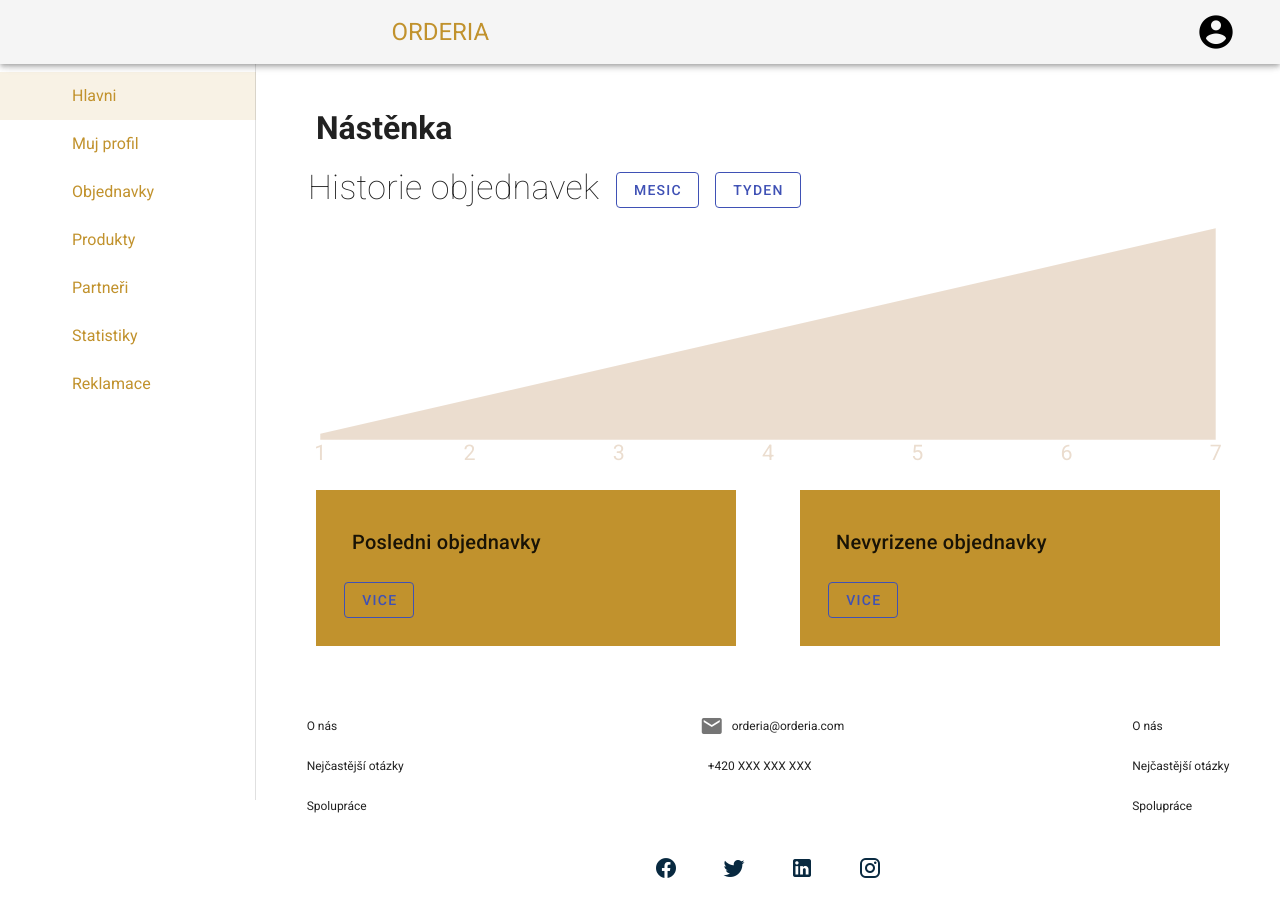
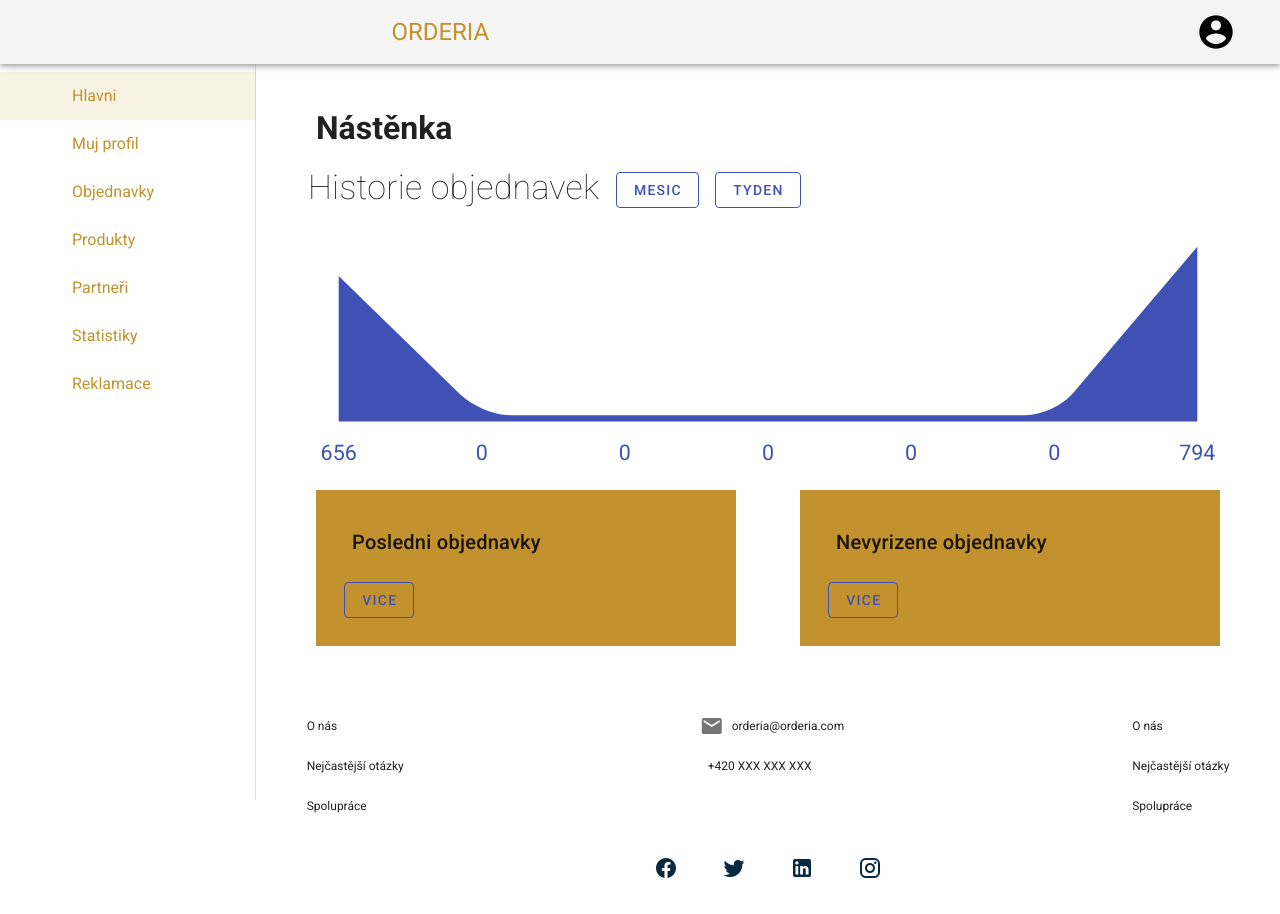
Before and after one commit to zladkaskazkina/Orderia, a Vue app: page /dashboard in a window 1280 px wide. Built offline with nearby package versions, Linux system fonts and the light colour scheme; data requests are answered from the project's data file; what vue-html-to-paper would draw is missing.

Commit message:
sparkline data
problem se zobrazenim, mozna bude lepsi pouzit jiny nastroj

```diff
--- a/db.json
+++ b/db.json
@@ -102,7 +102,7 @@
       "id": 1,
       "status": "prijata",
       "transport_price": 50,
-      "total_price": 656,
+      "total_price": 497,
       "producerID": 3,
       "buyerID": 2,
       "createdAt": "2020-10-31 20:51:37",
@@ -110,7 +110,7 @@
         {
           "id": 2,
           "title": "Risotto safranove",
-          "quantity": 3,
+          "quantity": 2,
           "price": 159
         },
         {
@@ -149,7 +149,7 @@
       "id": 3,
       "status": "zamitnuta",
       "transport_price": 50,
-      "total_price": 656,
+      "total_price": 467,
       "producerID": "3",
       "buyerID": "Scuk",
       "createdAt": "2020-11-07 20:51:37",
@@ -157,12 +157,12 @@
         {
           "id": 2,
           "title": "Risotto safranove",
-          "quantity": 3,
+          "quantity": 1,
           "price": 159
         },
         {
           "title": "Risotto rajcatove",
-          "quantity": 1,
+          "quantity": 2,
           "price": 129
         }
       ]
@@ -192,7 +192,7 @@
     {
       "id": 5,
       "status": "ceka na schvaleni",
-      "transport_price": null,
+      "transport_price": 0,
       "total_price": 393,
       "producerID": "3",
       "buyerID": "",
@@ -201,7 +201,7 @@
         {
           "id": 1,
           "title": "Risotto rajcatove",
-          "price": "135",
+          "price": 135,
           "quantity": 1
         },
         {
@@ -209,6 +209,35 @@
           "title": "Risotto dynove",
           "price": 129,
           "quantity": 2
+        }
+      ]
+    },
+    {
+      "id": 6,
+      "status": "ceka na schvaleni",
+      "transport_price": 0,
+      "total_price": 401,
+      "producerID": "1",
+      "buyerID": "",
+      "createdAt": "2020-11-21 14:35:06",
+      "items": [
+        {
+          "id": 2,
+          "title": "Risotto hribkove",
+          "price": 129,
+          "quantity": 1
+        },
+        {
+          "id": 7,
+          "title": "qrwrfw",
+          "price": 1,
+          "quantity": 2
+        },
+        {
+          "id": 8,
+          "title": "banana",
+          "price": 10,
+          "quantity": 27
         }
       ]
     }
--- a/src/components/ProjectChart.vue
+++ b/src/components/ProjectChart.vue
@@ -10,11 +10,12 @@
       </v-btn>
     </div>
     <v-sparkline
+      color="indigo"
       :fill="fill"
       line-width="2"
-      padding="4"
+      padding="10"
       :smooth="radius || false"
-      :value="turnover"
+      :value="dailyStatistics.turnover"
       auto-draw
     >
       <template v-slot:label="item"> {{ item.value }} </template>
@@ -40,23 +41,65 @@
       return this.$store.state[`${this.currentUser.role}Orders`].orders;
     },
 
-    turnover() {
-      let dailyTurnover = [];
-      for(let i = 1; i <= this.numDays; i++)
-      {
-        dailyTurnover.push(i);
+    dailyStatistics() {
+      let daily = {
+        turnover: [],
+        numOrders: [],
+        date: [],
+      };
+      if (this.orders.length === 0) {
+        return daily;
       }
-      return dailyTurnover;
-    }
+      // index for last item in orders array
+      let idx = this.orders.length - 1;
+      let today = new Date();
+      let day = new Date();
+
+      //iterate days: today, yesterday, ..., today-numdays+1
+      for(let i = 0; i < this.numDays; i++) {
+        day.setDate(today.getDate() - i);
+        let date = `${day.getFullYear()}-${this.pad(day.getMonth() + 1)}-${this.pad(day.getDate())}`;
+        let thisOrderDate = this.orders[idx].createdAt.slice(0, 10);
+        //console.log(thisOrderDate);
+        let dayTurnover = 0;
+        let dayNumOrders = 0;
+        let dayDate = date;
+
+        while(thisOrderDate === date) {
+          dayTurnover += this.orders[idx].total_price;
+          dayNumOrders++;
+
+          if (idx > 0 ) {
+            idx--;
+            thisOrderDate = this.orders[idx].createdAt.slice(0, 10);
+          } else {
+            break;
+          }
+
+        }
+        // get orders from database
+        daily.turnover.unshift(dayTurnover);
+        daily.numOrders.unshift(dayNumOrders);
+        daily.date.unshift(dayDate);
+      }
+
+      return daily;
+    },
   },
   methods: {
-
-
     byMonths() {
       this.numDays = 30;
     },
     byWeeks() {
       this.numDays = 7;
+    },
+
+    pad(num) {
+      let numstr = `${num}`;
+      while (numstr.length < 2) {
+        numstr = "0" + numstr;
+      }
+      return numstr;
     },
   },
 
--- a/src/store/modules/cart.js
+++ b/src/store/modules/cart.js
@@ -48,7 +48,7 @@
     let order = {
       id: null,
       status: "ceka na schvaleni",
-      transport_price: null,
+      transport_price: 0,
       total_price: getters.totalPrice(state),
       producerID: state.cart[0].product.producerID,
       buyerID: "",
```
